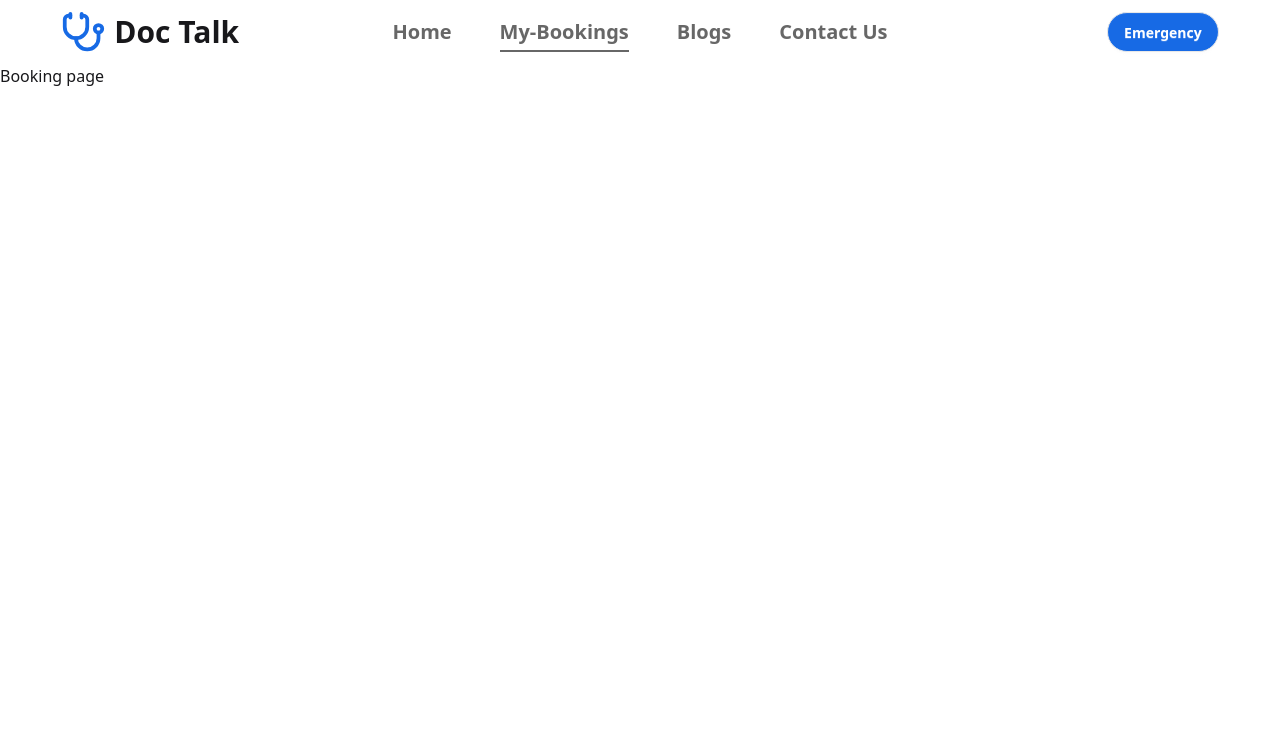
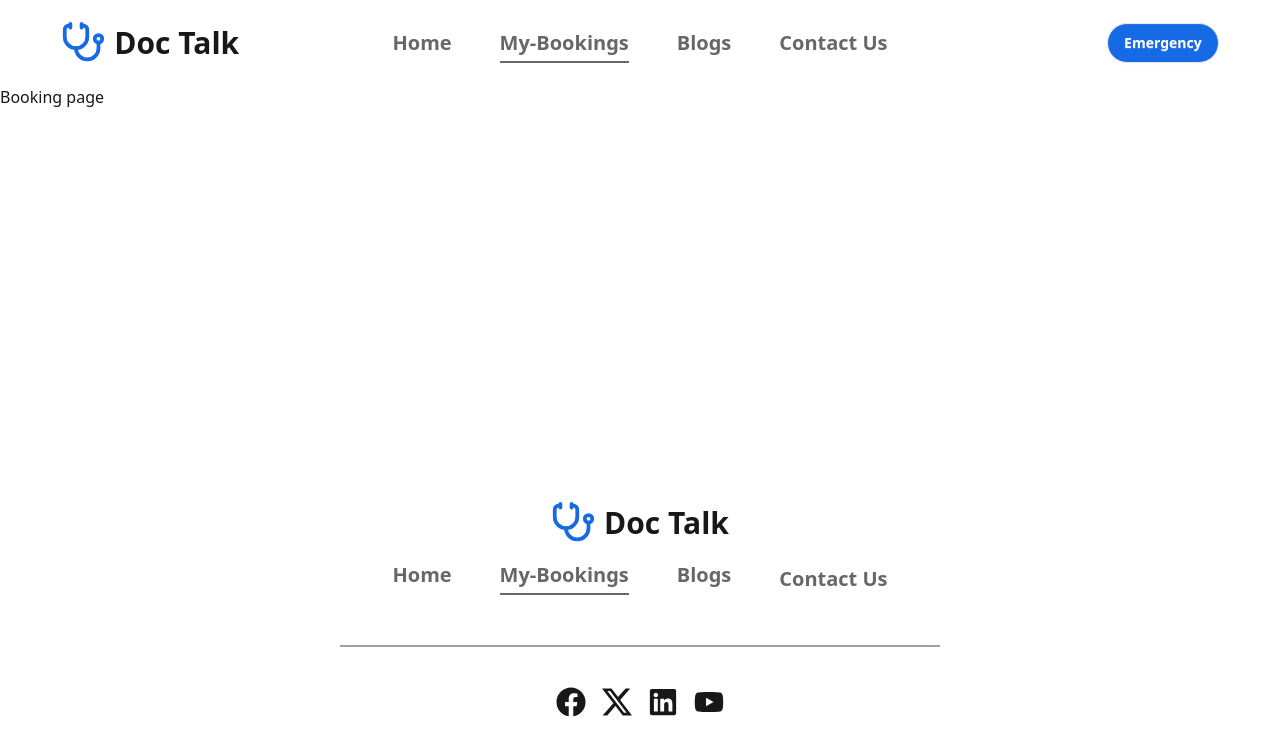
Before and after one commit to noboKumar/Doc-Talk, a React (Vite) app: page /my-bookings in a window 1280 px wide. Shown: the top 756 px of the page. Built offline with nearby package versions, Linux system fonts and the light colour scheme.

Commit message:
add footer

```diff
--- a/src/Root.jsx
+++ b/src/Root.jsx
@@ -1,13 +1,16 @@
-import React from 'react';
-import NavBar from './components/NavBar';
-import Footer from './components/Footer';
-import { Outlet } from 'react-router';
+import React from "react";
+import NavBar from "./components/NavBar";
+import Footer from "./components/Footer";
+import { Outlet } from "react-router";
 
 const Root = () => {
   return (
     <div>
       <NavBar></NavBar>
+      <div className="min-h-[calc(100vh-465px)]">
         <Outlet></Outlet>
+      </div>
+      <Footer></Footer>
     </div>
   );
 };
--- a/src/components/Footer.jsx
+++ b/src/components/Footer.jsx
@@ -1,61 +1,32 @@
 import React from "react";
+import Logo from "./Ui/Logo";
+import NavLinks from "./NavLinks";
+import { FaFacebook, FaLinkedin, FaYoutube } from "react-icons/fa";
+import { BsTwitterX } from "react-icons/bs";
 
 const Footer = () => {
   return (
-    <footer className="footer footer-horizontal footer-center bg-primary text-primary-content p-10">
+    <footer className="footer footer-horizontal footer-center  p-10 py-20">
       <aside>
-        <svg
-          width="50"
-          height="50"
-          viewBox="0 0 24 24"
-          xmlns="http://www.w3.org/2000/svg"
-          fillRule="evenodd"
-          clipRule="evenodd"
-          className="inline-block fill-current"
-        >
-          <path d="M22.672 15.226l-2.432.811.841 2.515c.33 1.019-.209 2.127-1.23 2.456-1.15.325-2.148-.321-2.463-1.226l-.84-2.518-5.013 1.677.84 2.517c.391 1.203-.434 2.542-1.831 2.542-.88 0-1.601-.564-1.86-1.314l-.842-2.516-2.431.809c-1.135.328-2.145-.317-2.463-1.229-.329-1.018.211-2.127 1.231-2.456l2.432-.809-1.621-4.823-2.432.808c-1.355.384-2.558-.59-2.558-1.839 0-.817.509-1.582 1.327-1.846l2.433-.809-.842-2.515c-.33-1.02.211-2.129 1.232-2.458 1.02-.329 2.13.209 2.461 1.229l.842 2.515 5.011-1.677-.839-2.517c-.403-1.238.484-2.553 1.843-2.553.819 0 1.585.509 1.85 1.326l.841 2.517 2.431-.81c1.02-.33 2.131.211 2.461 1.229.332 1.018-.21 2.126-1.23 2.456l-2.433.809 1.622 4.823 2.433-.809c1.242-.401 2.557.484 2.557 1.838 0 .819-.51 1.583-1.328 1.847m-8.992-6.428l-5.01 1.675 1.619 4.828 5.011-1.674-1.62-4.829z"></path>
-        </svg>
-        <p className="font-bold">
-          ACME Industries Ltd.
-          <br />
-          Providing reliable tech since 1992
-        </p>
-        <p>Copyright © {new Date().getFullYear()} - All right reserved</p>
+        <Logo></Logo>
+        <ul className="md:flex space-y-2 items-center gap-12 px-1 text-xl text-[#0F0F0FB3]/90 font-semibold py-2">
+          <NavLinks></NavLinks>
+        </ul>
       </aside>
+      <div className="border w-1/2 border-gray-400"></div>
       <nav>
-        <div className="grid grid-flow-col gap-4">
+        <div className="grid grid-flow-col gap-4 text-3xl">
           <a>
-            <svg
-              xmlns="http://www.w3.org/2000/svg"
-              width="24"
-              height="24"
-              viewBox="0 0 24 24"
-              className="fill-current"
-            >
-              <path d="M24 4.557c-.883.392-1.832.656-2.828.775 1.017-.609 1.798-1.574 2.165-2.724-.951.564-2.005.974-3.127 1.195-.897-.957-2.178-1.555-3.594-1.555-3.179 0-5.515 2.966-4.797 6.045-4.091-.205-7.719-2.165-10.148-5.144-1.29 2.213-.669 5.108 1.523 6.574-.806-.026-1.566-.247-2.229-.616-.054 2.281 1.581 4.415 3.949 4.89-.693.188-1.452.232-2.224.084.626 1.956 2.444 3.379 4.6 3.419-2.07 1.623-4.678 2.348-7.29 2.04 2.179 1.397 4.768 2.212 7.548 2.212 9.142 0 14.307-7.721 13.995-14.646.962-.695 1.797-1.562 2.457-2.549z"></path>
-            </svg>
+            <FaFacebook />
           </a>
           <a>
-            <svg
-              xmlns="http://www.w3.org/2000/svg"
-              width="24"
-              height="24"
-              viewBox="0 0 24 24"
-              className="fill-current"
-            >
-              <path d="M19.615 3.184c-3.604-.246-11.631-.245-15.23 0-3.897.266-4.356 2.62-4.385 8.816.029 6.185.484 8.549 4.385 8.816 3.6.245 11.626.246 15.23 0 3.897-.266 4.356-2.62 4.385-8.816-.029-6.185-.484-8.549-4.385-8.816zm-10.615 12.816v-8l8 3.993-8 4.007z"></path>
-            </svg>
+            <BsTwitterX />
           </a>
           <a>
-            <svg
-              xmlns="http://www.w3.org/2000/svg"
-              width="24"
-              height="24"
-              viewBox="0 0 24 24"
-              className="fill-current"
-            >
-              <path d="M9 8h-3v4h3v12h5v-12h3.642l.358-4h-4v-1.667c0-.955.192-1.333 1.115-1.333h2.885v-5h-3.808c-3.596 0-5.192 1.583-5.192 4.615v3.385z"></path>
-            </svg>
+            <FaLinkedin />
+          </a>
+          <a>
+            <FaYoutube />
           </a>
         </div>
       </nav>
--- a/src/components/NavBar.jsx
+++ b/src/components/NavBar.jsx
@@ -5,7 +5,7 @@ import NavLinks from "./NavLinks";
 
 const NavBar = () => {
   return (
-    <div className="navbar bg-base-100 lg:w-11/12 mx-auto">
+    <div className="navbar bg-base-100 lg:w-11/12 mx-auto py-5">
       <div className="navbar-start">
         <div className="dropdown">
           <div tabIndex={0} role="button" className="btn btn-ghost lg:hidden">
```
Lines whose indentation alone changed are shown as unchanged.
